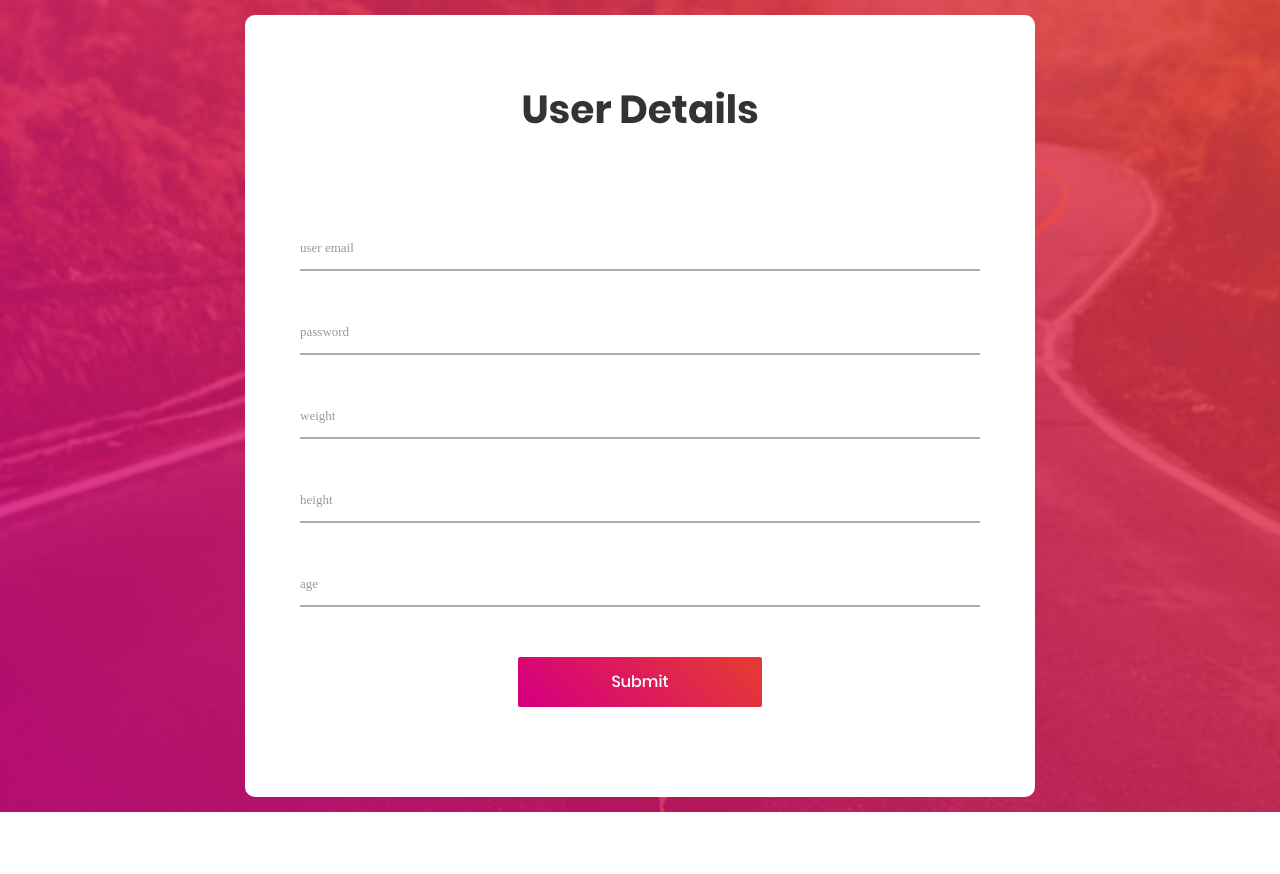
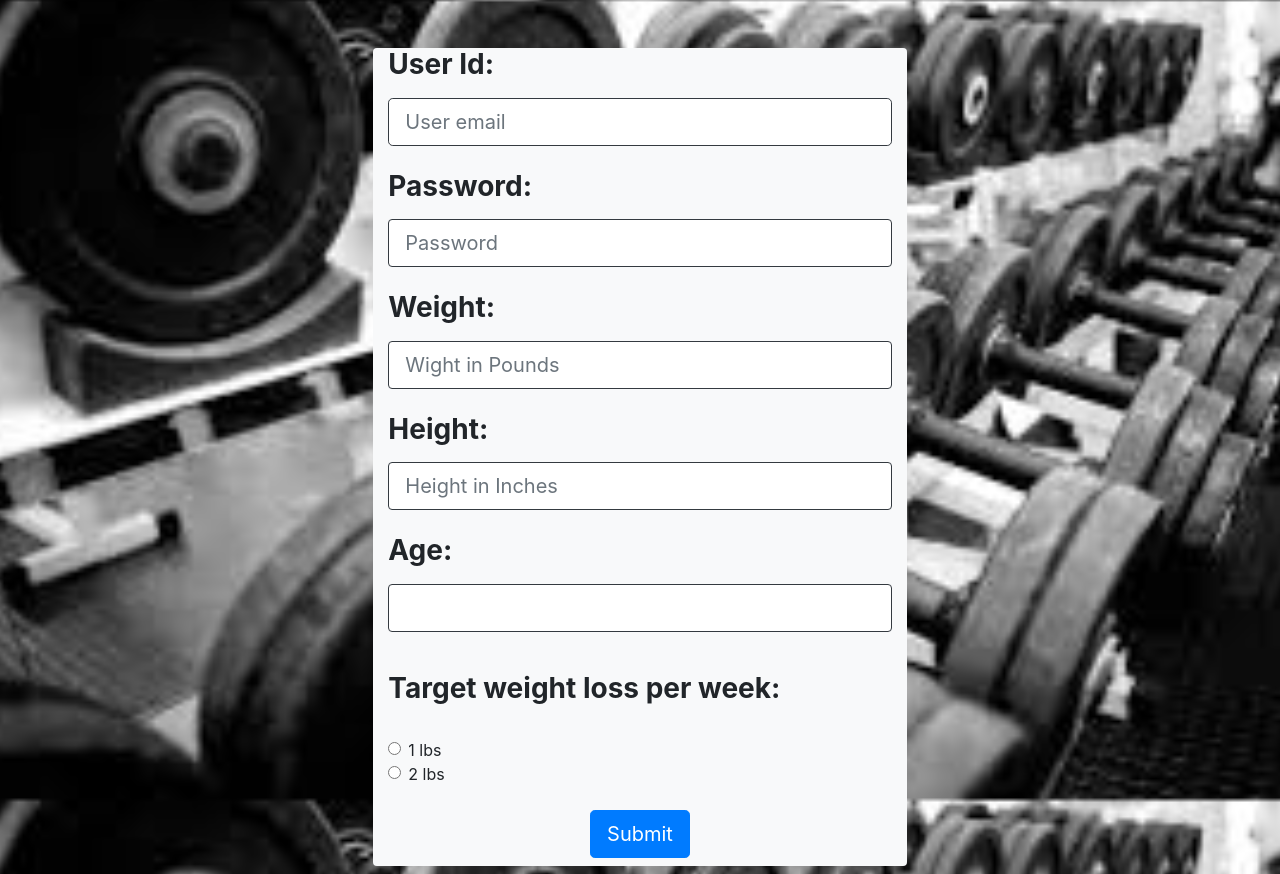
Before and after one commit to punita01/TrackFitness, a Flask app: page /formpage in a window 1280 px wide. Before the commit the page ends 812 px from the top, so only its background shows below. Run offline with Flask 2, Linux system fonts and the light colour scheme; some libraries are stand-ins or nearby versions; some web fonts are replaced.

Commit message:
Adding prfitness project files.

```diff
--- a/main.py
+++ b/main.py
@@ -20,7 +20,8 @@ def add_user(user_data):
         'password': user_data['password'],
         'weight': user_data['weight'],
         'height': user_data['height'],
-        'age': user_data['age']
+        'age': user_data['age'],
+        'target': user_data['target']
     })
 
     datastore_client.put(user)
@@ -61,6 +62,7 @@ def get_userdata():
         user_data['weight'] = request.form.get('weight')
         user_data['height'] = request.form.get('height')
         user_data['age'] = request.form.get('age')
+        user_data['target'] = request.form.get('target')
 
         result = add_user(user_data)
         # if result == "user_exists":
@@ -76,22 +78,22 @@ def get_userdata():
 
     return render_template('userinfo.html', message=message)
 
-@app.route('/userinfo', methods=['get'])
+@app.route('/userinfo', methods=['get', 'post'])
 def display_info():
 
     user_key = datastore_client.key('username', str(request.args.get('name')))
     user = datastore_client.get(user_key)
     print("USER data is : {}", user)
 
+    diet = None
+    exercise = None
+    target = None
+
 
     weight = user['weight']
     height = user['height']
     age = user['age']
-
-    # weight = request.args.get('weight')
-    # height = request.args.get('height')
-    # name = request.args.get('name')
-    # age = request.args.get('age')
+    target = user['target']
 
     w = float(weight)
     h = float(height)
@@ -117,8 +119,31 @@ def display_info():
     else:
         bmi_category = 'Obese [class 3]'
 
+    print("Target is : {}".format(target))
 
-    return render_template('analysis.html', bmi=int(bmi), bmr=bmr, bmi_cat=bmi_category, weight=w)
+    if target == "1":
+        diet = 200
+        exercise = 300
+    else:
+        diet = 350
+        exercise = 650
+
+    if request.method == 'POST':
+        intake = int(request.form.get('cal_intake'))
+        burnt = int(request.form.get('cal_burnt'))
+
+        total_expected_cal = (bmr - diet) - exercise
+        total_user_cal = intake - burnt
+
+        if total_expected_cal >= total_user_cal:
+            result = "yes"
+        else:
+            result = "no"
+
+        return render_template('result.html', result=result)
+
+
+    return render_template('analysis.html', bmi=int(bmi), bmr=int(bmr), bmi_cat=bmi_category, weight=w, diet=(bmr-diet), exercise=exercise)
 
 
 
--- a/templates/userinfo.html
+++ b/templates/userinfo.html
@@ -1,98 +1,73 @@
 <!DOCTYPE html>
 <html lang="en">
 <head>
-	<title>Contact V2</title>
+	<title>User Information form</title>
 	<meta charset="UTF-8">
 	<meta name="viewport" content="width=device-width, initial-scale=1">
-<!--===============================================================================================-->
-	<link rel="icon" type="image/png" href="/static/contact_form/images/icons/favicon.ico"/>
-<!--===============================================================================================-->
-	<link rel="stylesheet" type="text/css" href="/static/contact_form/vendor/bootstrap/css/bootstrap.min.css">
-<!--===============================================================================================-->
-	<link rel="stylesheet" type="text/css" href="/static/contact_form/fonts/font-awesome-4.7.0/css/font-awesome.min.css">
-<!--===============================================================================================-->
-	<link rel="stylesheet" type="text/css" href="/static/contact_form/vendor/animate/animate.css">
-<!--===============================================================================================-->
-	<link rel="stylesheet" type="text/css" href="/static/contact_form/vendor/css-hamburgers/hamburgers.min.css">
-<!--===============================================================================================-->
-	<link rel="stylesheet" type="text/css" href="/static/contact_form/vendor/select2/select2.min.css">
-<!--===============================================================================================-->
-	<link rel="stylesheet" type="text/css" href="/static/contact_form/css/util.css">
-	<link rel="stylesheet" type="text/css" href="/static/contact_form/css/main.css">
-<!--===============================================================================================-->
+    <meta charset="utf-8">
+  <meta name="viewport" content="width=device-width, initial-scale=1">
+ <link rel="stylesheet" href="https://maxcdn.bootstrapcdn.com/bootstrap/4.0.0/css/bootstrap.min.css" integrity="sha384-Gn5384xqQ1aoWXA+058RXPxPg6fy4IWvTNh0E263XmFcJlSAwiGgFAW/dAiS6JXm" crossorigin="anonymous">
+ <script src="https://code.jquery.com/jquery-3.2.1.slim.min.js" integrity="sha384-KJ3o2DKtIkvYIK3UENzmM7KCkRr/rE9/Qpg6aAZGJwFDMVNA/GpGFF93hXpG5KkN" crossorigin="anonymous"></script>
+<script src="https://cdnjs.cloudflare.com/ajax/libs/popper.js/1.12.9/umd/popper.min.js" integrity="sha384-ApNbgh9B+Y1QKtv3Rn7W3mgPxhU9K/ScQsAP7hUibX39j7fakFPskvXusvfa0b4Q" crossorigin="anonymous"></script>
+<script src="https://maxcdn.bootstrapcdn.com/bootstrap/4.0.0/js/bootstrap.min.js" integrity="sha384-JZR6Spejh4U02d8jOt6vLEHfe/JQGiRRSQQxSfFWpi1MquVdAyjUar5+76PVCmYl" crossorigin="anonymous"></script>
+
+	<style>
+  body {
+  background: url('static/contact_form/images/bg1.jpg') no-repeat center center fixed;
+  -webkit-background-size: cover;
+  -moz-background-size: cover;
+  background-size: cover;
+  -o-background-size: cover;
+}
+
+</style>
+
 </head>
 <body>
-
-	<div class="bg-contact2" style="background-image: url('images/bg-01.jpg');">
-		<div class="container-contact2">
-			<div class="wrap-contact2">
-				<form class="contact2-form" action="" method="post">
-					<span class="contact2-form-title">
-						User Details
-					</span>
-
-					<div class="wrap-input2 validate-input" data-validate="Name is required">
-						<input class="input2" type="email" name="username">
-						<span class="focus-input2" data-placeholder="user email"></span>
-					</div>
-
-					<div class="wrap-input2">
-						<input class="input2" type="password" name="password">
-						<span class="focus-input2" data-placeholder="password"></span>
-					</div>
-
-					<div class="wrap-input2">
-						<input class="input2" type="number" name="weight">
-						<span class="focus-input2" data-placeholder="weight"></span>
-					</div>
-
-					<div class="wrap-input2">
-						<input class="input2" type="number" name="height">
-						<span class="focus-input2" data-placeholder="height"></span>
-					</div>
-
-					<div class="wrap-input2">
-						<input class="input2" type="number" name="age">
-						<span class="focus-input2" data-placeholder="age"></span>
-					</div>
-
-
-
-					<div class="container-contact2-form-btn">
-						<div class="wrap-contact2-form-btn">
-							<div class="contact2-form-bgbtn"></div>
-							<button class="contact2-form-btn">
+    <div class="container bg-light mt-5 mb-2 col-md-5 rounded">
+	<form action="" method="post">
+ <div class="form-group ">
+	 <label for="username"><h3 class="font-weight-bold">User Id:</h3></label>
+  <input type="email" class="form-control form-control-lg border border-dark" name="username" id="username"
+         placeholder="User email" required>
+	 <br>
+	 <label class="display-4" for="password"><h3 class="font-weight-bold">Password:</h3></label>
+  <input type="password" class="form-control form-control-lg border border-dark rounded" name="password" id="password"
+   placeholder="Password" required>
+	 <br>
+	 <label class="display-4" for="weight"><h3 class="font-weight-bold">Weight:</h3></label>
+  <input type="number" class="form-control form-control-lg border border-dark rounded" name="weight" id="weight" placeholder="Wight in Pounds">
+	 <br>
+	 <label class="display-4" for="height"><h3 class="font-weight-bold">Height:</h3></label>
+  <input type="number" class="form-control form-control-lg border border-dark rounded"  name="height" id="height" placeholder="Height in Inches">
+	 <br>
+	 <label class="display-4" for="age"><h3 class="font-weight-bold">Age:</h3></label>
+  <input type="number" class="form-control form-control-lg border border-dark rounded"  name="age" id="age">
+	 <br>
+ </div>
+     <div class="form-group ">
+	 <label ><h3 class="font-weight-bold">Target weight loss per week:</h3></label>
+     </div>
+	<div class="form-check">
+  <label class="form-check-label">
+    <input  type="radio" class="form-check-input" name="target" value="1">1 lbs
+  </label>
+</div>
+<div class="form-check">
+  <label class="form-check-label">
+    <input type="radio" class="form-check-input" name="target" value="2">2 lbs
+  </label>
+</div>
+         <br>
+	<div class="text-center pb-2">
+	<button class="btn btn-primary btn-lg">
 								Submit
 							</button>
-						</div>
-					</div>
-				</form>
-			</div>
-		</div>
 	</div>
 
+	</form>
 
-
-
-<!--===============================================================================================-->
-	<script src="/static/contact_form/vendor/jquery/jquery-3.2.1.min.js"></script>
-<!--===============================================================================================-->
-	<script src="/static/contact_form/vendor/bootstrap/js/popper.js"></script>
-	<script src="/static/contact_form/vendor/bootstrap/js/bootstrap.min.js"></script>
-<!--===============================================================================================-->
-	<script src="/static/contact_form/vendor/select2/select2.min.js"></script>
-<!--===============================================================================================-->
-	<script src="/static/contact_form/js/main.js"></script>
-
-	<!-- Global site tag (gtag.js) - Google Analytics -->
-	<script async src="https://www.googletagmanager.com/gtag/js?id=UA-23581568-13"></script>
-	<script>
-	  window.dataLayer = window.dataLayer || [];
-	  function gtag(){dataLayer.push(arguments);}
-	  gtag('js', new Date());
-
-	  gtag('config', 'UA-23581568-13');
-	</script>
+</div>
 
 </body>
 </html>
```
Also changed, not shown: templates/analysis.html (+63 -22 lines), templates/index.html (+28 -26 lines), templates/result.html (added, +50 -0 lines), templates/weight_info.html (deleted, +0 -14 lines), static/contact_form/images/bg1.jpg (added), static/contact_form/images/bg2.jpg (added), static/contact_form/images/bg3.jpg (added), static/login_stat/images/bg-01.jpg.
